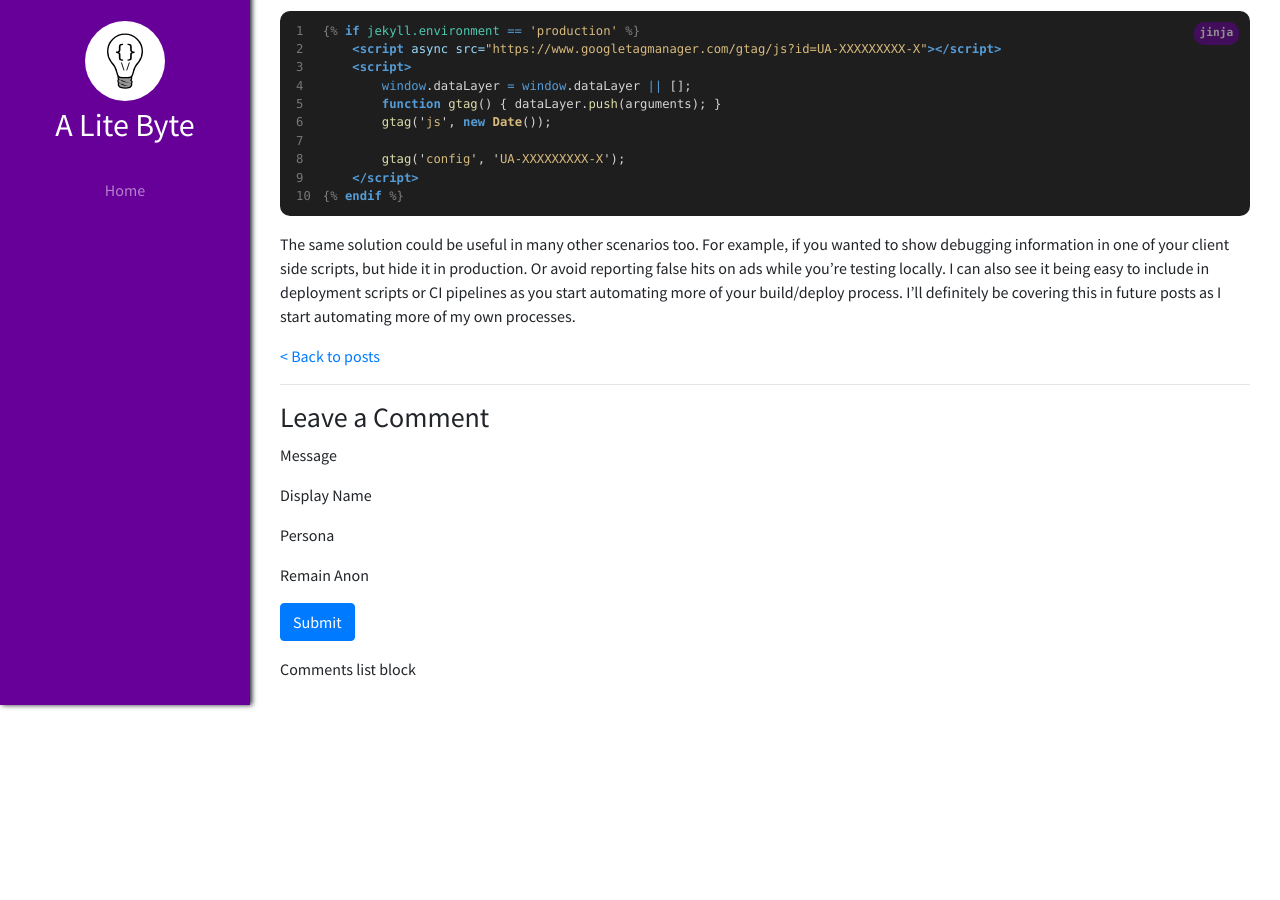
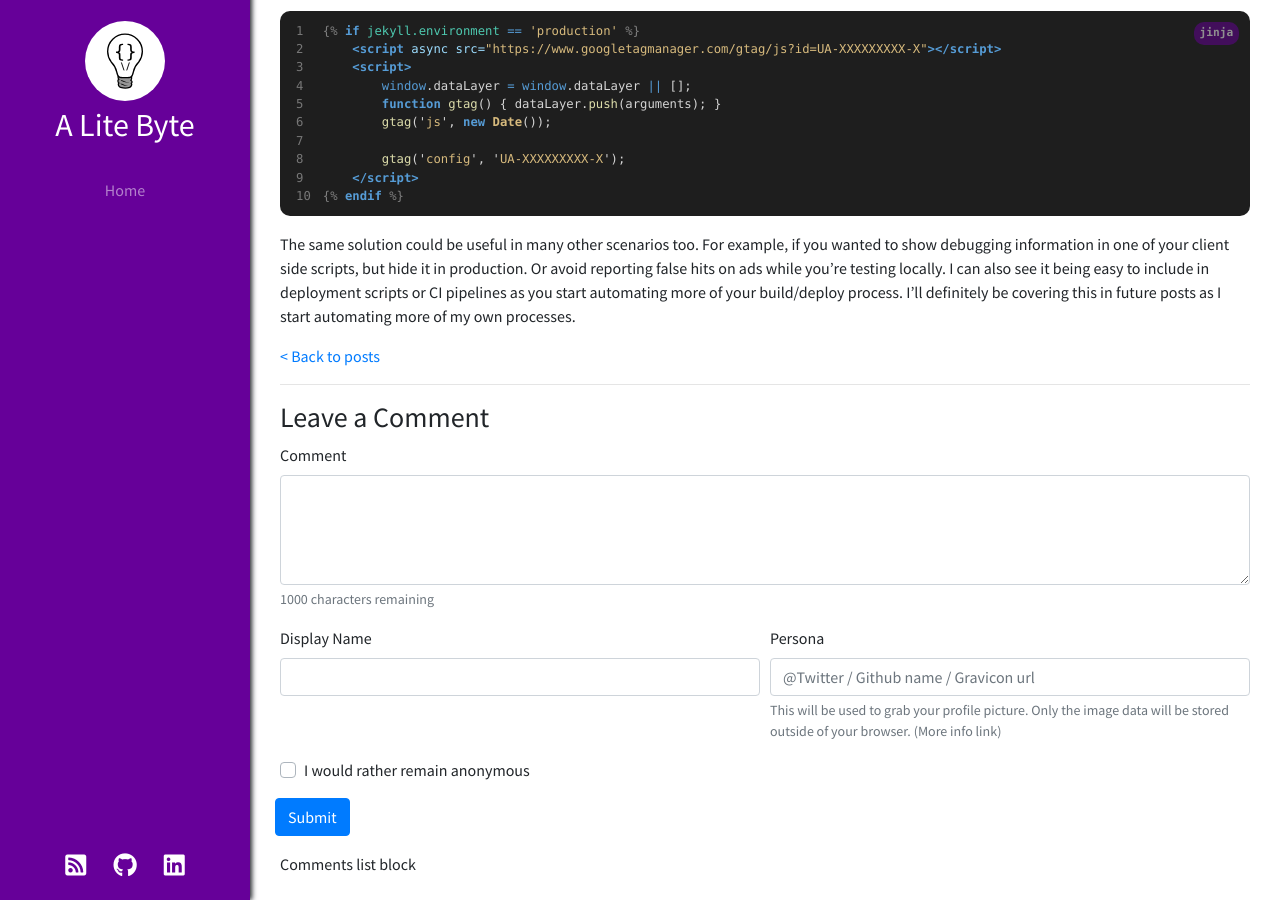
Before and after one commit to tombloor/alitebyte, a Jekyll site: the page built from _posts/2019-10-21-taking-a-bite-out-of-jekyll-3.md, in a window 1280 px wide and 900 px high, scrolled down 1211 px. Built offline with Jekyll 4.4.1, drawn with Linux system fonts in a browser that asks for light colours; nearby versions of some CDN libraries; emoji names are drawn with the system emoji font; library files that are not in the unit come from our copies; comment, search, counter and statistics services are not loaded.

Commit message:
new comments form

```diff
--- a/_includes/posts/new-comment.html
+++ b/_includes/posts/new-comment.html
@@ -1,18 +1,51 @@
-<form>
+{% if jekyll.environment == 'production' %}
+    <form action='https://services.alitebyte.com/comment' method='POST'>
+{% else %}
+    <form action='http://127.0.0.1:4001/comment' method='POST'>
+{% endif %}
     <h3>Leave a Comment</h3>
-    <div class='form-group'>
-        <p>Message</p>
+    <div class='form-row'>
+        <div class='form-group col'>
+            <label for='new-comment-text'>Comment</label>
+            <textarea id='new-comment-text' class='form-control'
+                        rows='4' maxlength="1000">
+
+            </textarea>
+            <small class='text-muted form-text'>
+                1000 characters remaining
+            </small>
+        </div>
     </div>
-    <div class='form-group'>
-        <p>Display Name</p>
+    <div class='form-row'>
+        <div class='form-group col-md-6'>
+            <label for='new-comment-name'>Display Name</label>
+            <input type='text' id='new-comment-name' class='form-control' />
+        </div>
+        <div class='form-group col-md-6'>
+            <label for='new-comment-persona'>Persona</label>
+            <input type='text' id='new-comment-persona' class='form-control'
+                placeholder="@Twitter / Github name / Gravicon url" />
+            <small class='text-muted form-text'>
+                This will be used to grab your profile picture. Only the image
+                data will be stored outside of your browser. (More info link)
+            </small>
+        </div>
     </div>
-    <div class='form-group'>
-        <p>Persona</p>
+    <div class='form-row'>
+        <div class='form-group col'>
+            <div class='custom-control custom-checkbox'>
+                <input type="checkbox" class="custom-control-input"
+                        id="new-comment-anon" />
+                <label class="custom-control-label" for='new-comment-anon'>
+                    I would rather remain anonymous
+                </label>
+            </div>
+        </div>
     </div>
-    <div class='form-group'>
-        <p>Remain Anon</p>
-    </div>
-    <div class='form-group'>
-        <button class='btn btn-primary'>Submit</button>
+    <input type='text' name='address' class='d-none' title='leave blank' />
+    <div class='form-row'>
+        <div class='form-group'>
+            <button type='button' class='btn btn-primary'>Submit</button>
+        </div>
     </div>
 </form>
```
